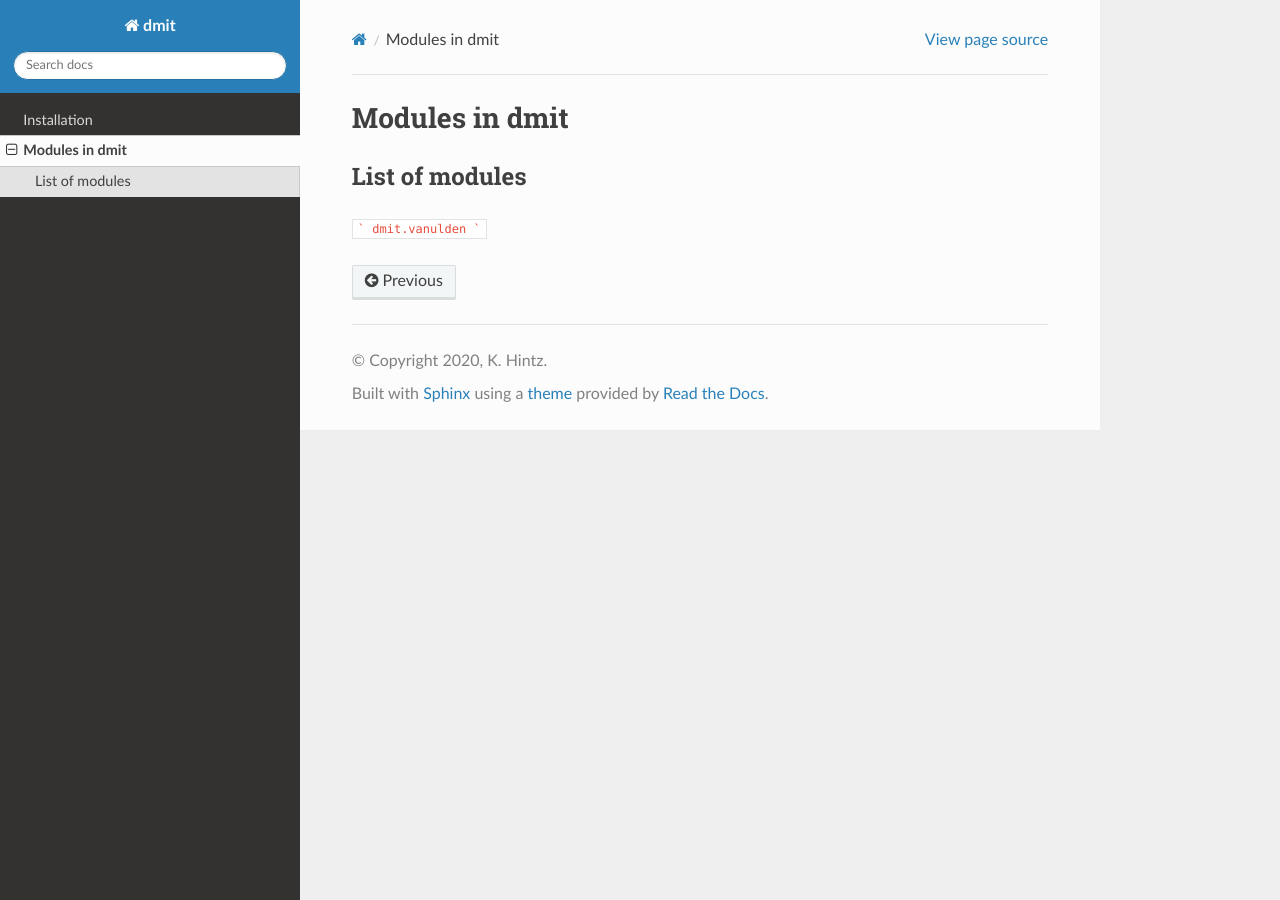
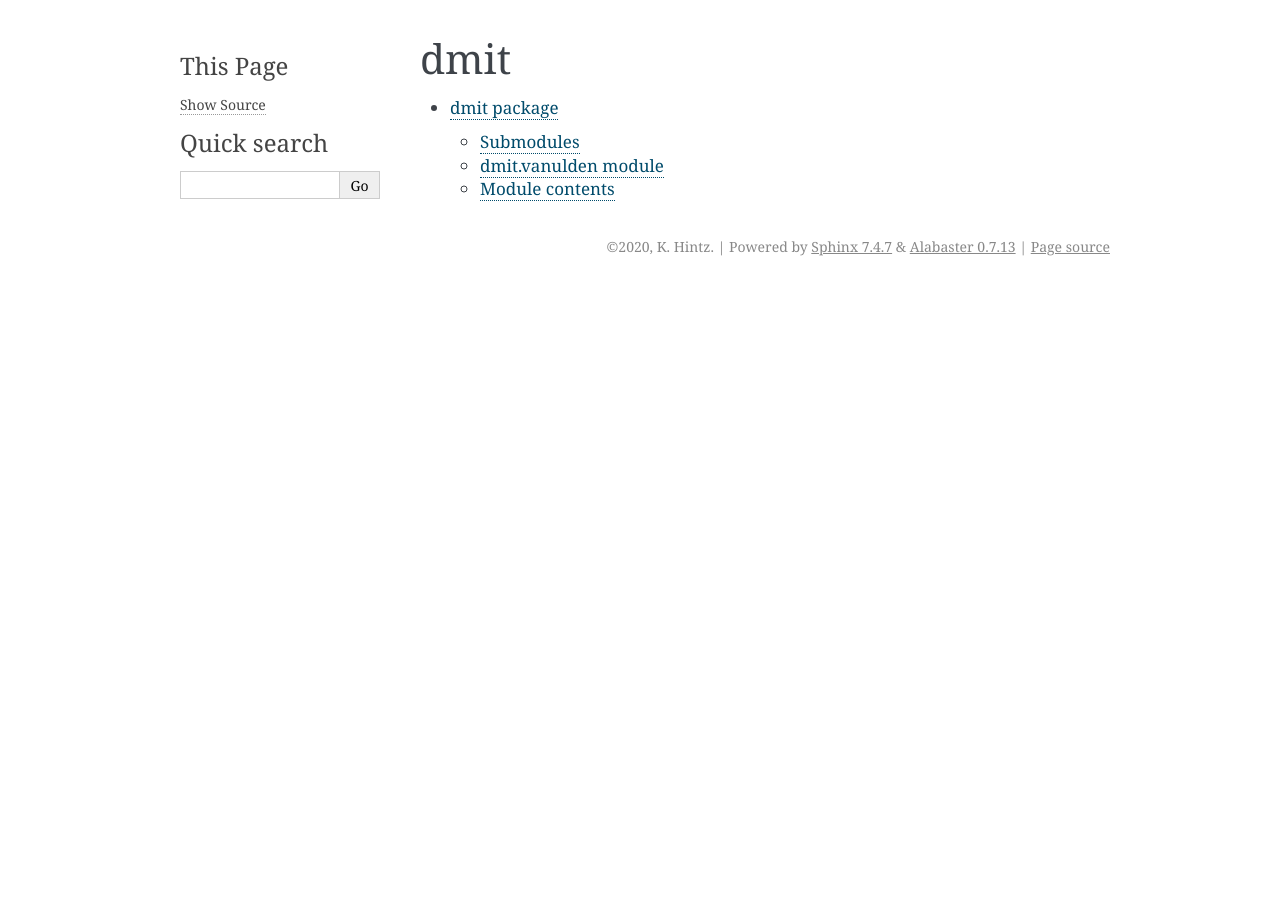
Before and after one commit to dmidk/dmit, a Sphinx documentation site: the page built from docs/modules.rst, in a window 1280 px wide. Built offline with Sphinx 7.4.7, drawn with Linux system fonts in a browser that asks for light colours.

Commit message:
added docs

````diff
--- a/docs/conf.py
+++ b/docs/conf.py
@@ -13,7 +13,7 @@
 # import os
 # import sys
 # sys.path.insert(0, os.path.abspath('.'))
-
+import sphinx_rtd_theme
 
 # -- Project information -----------------------------------------------------
 
@@ -38,14 +38,15 @@ extensions = [
     'sphinx.ext.mathjax',
     'sphinx.ext.napoleon',
     'sphinx.ext.viewcode',
+    'sphinx_rtd_theme',
 ]
 
 # The suffix of source filenames.
 source_suffix = ['.rst', '.md']
 
 # Controlling automatically generating summary tables in the docs
-autosummary_generate = True
-autosummary_imported_members = True
+# autosummary_generate = True
+# autosummary_imported_members = True
 
 # Add any paths that contain templates here, relative to this directory.
 templates_path = ['_templates']
@@ -60,13 +61,15 @@ exclude_patterns = ['_build', 'Thumbs.db', '.DS_Store']
 
 # The theme to use for HTML and HTML Help pages.  See the documentation for
 # a list of builtin themes.
-try:
-    import sphinx_rtd_theme
-    html_theme = 'sphinx_rtd_theme'
-    html_theme_path = [sphinx_rtd_theme.get_html_theme_path()]
-except ImportError:
-    print('No sphinx_rtd_theme')
-    pass
+# try:
+#     import sphinx_rtd_theme
+#     html_theme = 'sphinx_rtd_theme'
+#     html_theme_path = [sphinx_rtd_theme.get_html_theme_path()]
+# except ImportError:
+#     print('No sphinx_rtd_theme')
+#     pass
+
+# html_theme = 'sphinx_rtd_theme'
 
 # Add any paths that contain custom static files (such as style sheets) here,
 # relative to this directory. They are copied after the builtin static files,
--- /dev/null
+++ b/docs/dmit.rst
@@ -0,0 +1,22 @@
+dmit package
+============
+
+Submodules
+----------
+
+dmit.vanulden module
+--------------------
+
+.. automodule:: dmit.vanulden
+   :members:
+   :undoc-members:
+   :show-inheritance:
+
+
+Module contents
+---------------
+
+.. automodule:: dmit
+   :members:
+   :undoc-members:
+   :show-inheritance:
--- a/docs/modules.rst
+++ b/docs/modules.rst
@@ -1,9 +1,7 @@
-========================================================
-Modules in dmit
-========================================================
+dmit
+====
 
-List of modules
-"""""""""""""""""""""""""""""""""""""""
-```
-dmit.vanulden
-```
+.. toctree::
+   :maxdepth: 4
+
+   dmit
````
Also changed, not shown: 4 other files.
